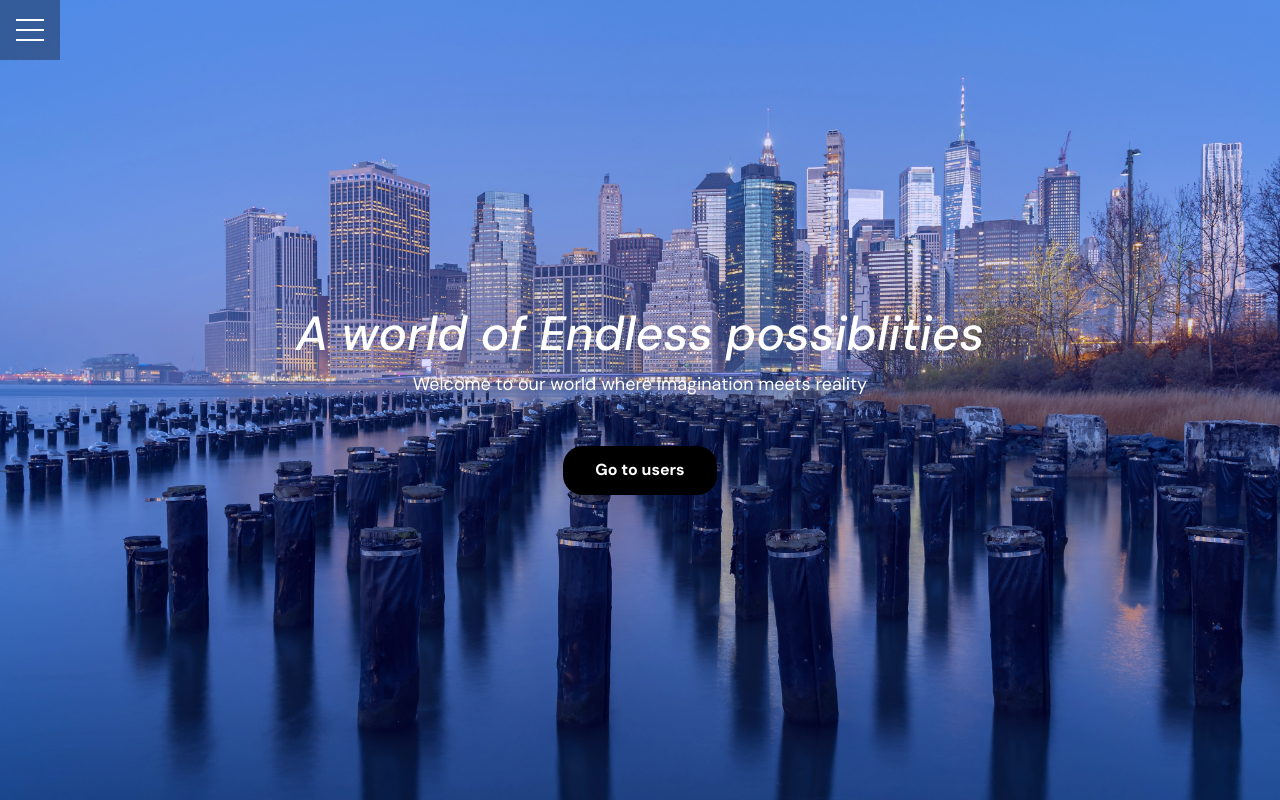
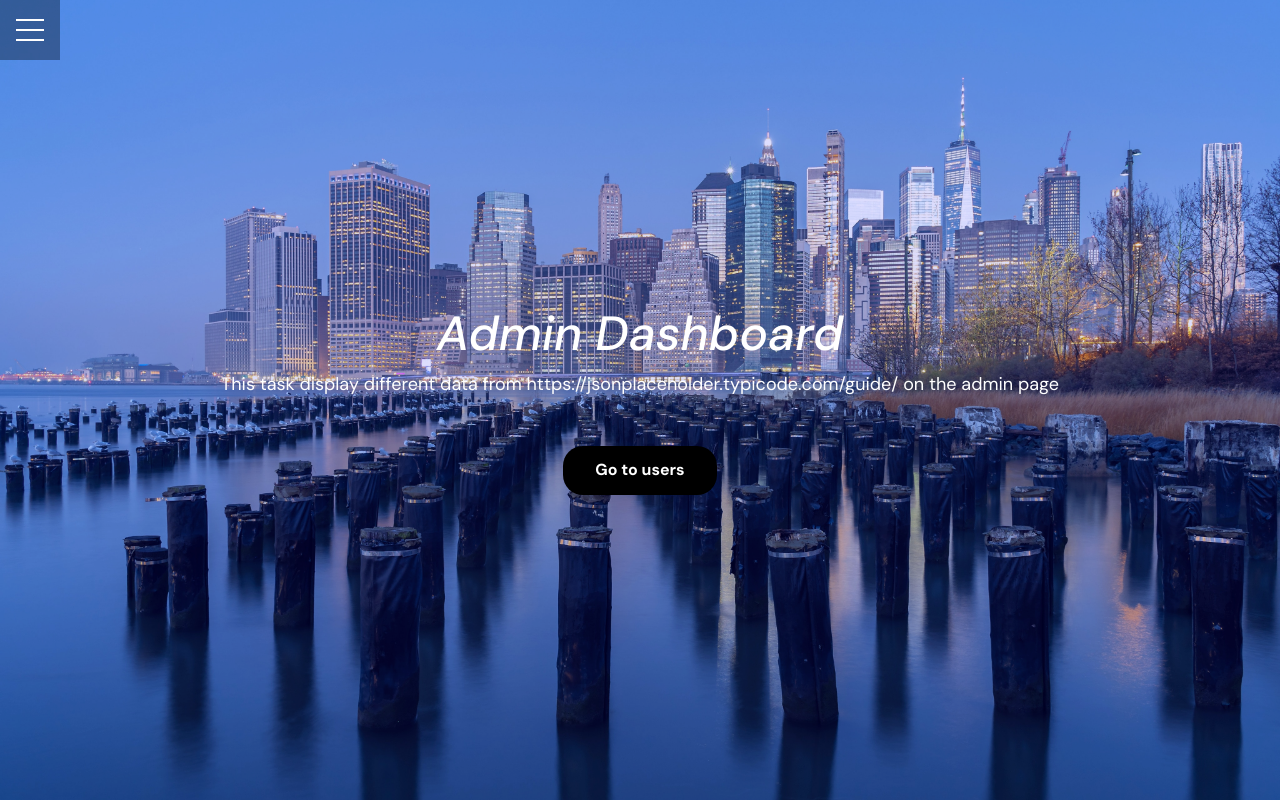
Before and after one commit to myoluwakemi/admin-dashboard-task, a Vue app: page / in a window 1280 px wide. Built offline with nearby package versions, Linux system fonts and the light colour scheme; what vue3-timeline would draw is missing.

Commit message:
change home text

```diff
--- a/src/views/HomePage.vue
+++ b/src/views/HomePage.vue
@@ -17,8 +17,8 @@
   </div>
   <header class="landingpage">
     <div class="landingpage-inner">
-      <h1>A world of Endless possiblities</h1>
-      <p>Welcome to our world where imagination meets reality</p>
+      <h1>Admin Dashboard</h1>
+      <p>This task display different data from https://jsonplaceholder.typicode.com/guide/ on the admin page</p>
       <router-link  to="/users" class="btn">Go to users</router-link>
     </div>
   </header>
```
